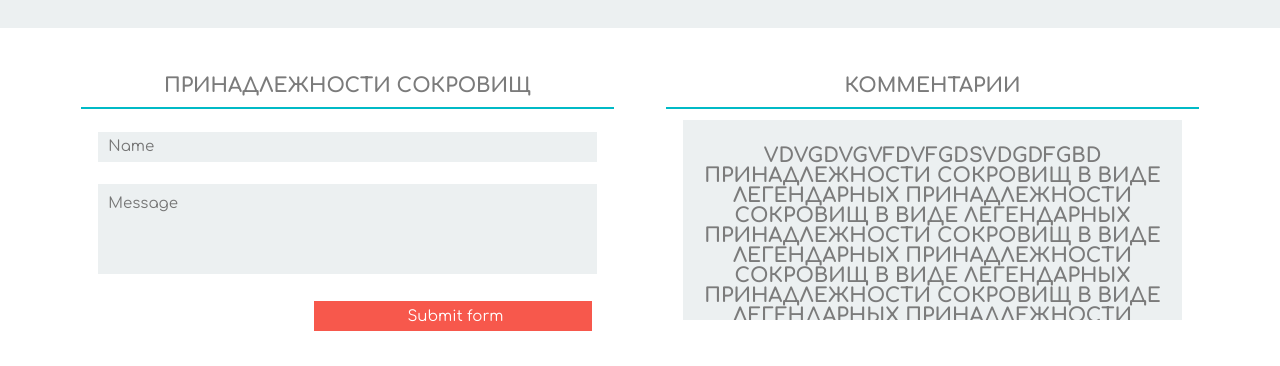
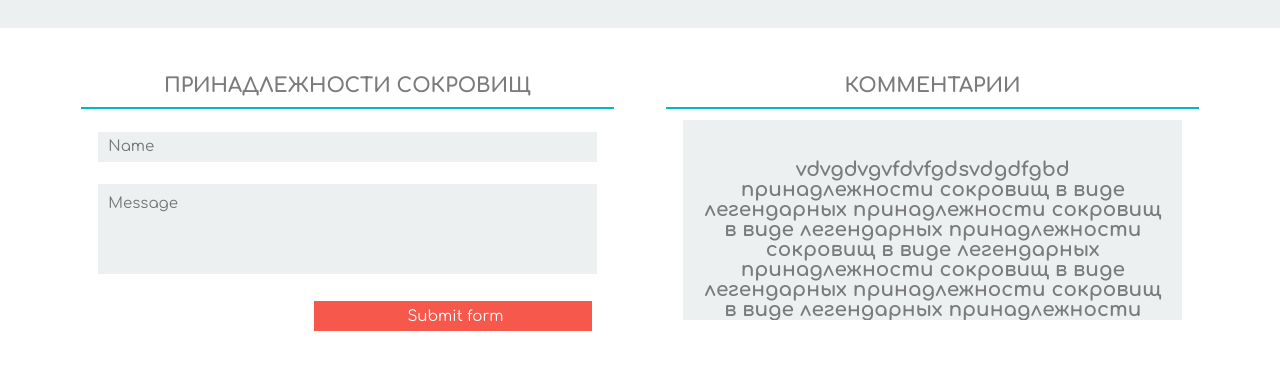
Before and after one commit to sasharr/sto, a plain HTML site: page index.html in a window 1280 px wide. Shown: the part 1820-2186 px from the top of the page. Drawn offline with nearby package versions, Linux system fonts and the light colour scheme; some packages are replaced by stand-ins of ours.

Commit message:
colors change

```diff
--- a/css/_comments.scss
+++ b/css/_comments.scss
@@ -68,13 +68,17 @@
   max-height: 200px;
   overflow-y: scroll;
   background: #ecf0f1;
-  margin: 2% auto;
+  margin: 0 auto;
   padding: 1%
+}
+
+.slider-comments {
+  width: 90%;
+  margin: 0 auto;
 }
 
 .yourcomments {
   text-align: center;
-  text-transform: uppercase;
   color: #7b7b7b;
   font-family: "Comfortaa",sans-serif;
   font-size: 20px;
--- a/css/_hello.scss
+++ b/css/_hello.scss
@@ -42,7 +42,7 @@
   transform: rotate(90deg);
   position: fixed;
   top:50%;
-  right: -3%;
+  right: -6%;
   z-index: 5;
   opacity: 0.8;
   &:hover {
@@ -78,7 +78,8 @@
   max-width: 600px;
   margin: 0 auto;
   padding: 20px 20px;
-  background: #f7584c;
+  background: rgba(0, 186, 198, 0.76);
+  border: 8px solid #363D4E;
 }
 
 .modal_close {
@@ -138,4 +139,22 @@
 }
 
 .error {
-outline: 3px solid #3E465A  }
+outline: 3px solid #f7584c  }
+
+@media screen and (min-width: 2100px) {
+.popup {
+  right: -3%;
+}
+}
+
+@media screen and (max-width: 527px) {
+  .popup {
+    right: -7%;
+  }
+}
+
+@media screen and (max-width: 380px) {
+  .popup {
+    right: -10%;
+  }
+}
--- a/index.html
+++ b/index.html
@@ -498,14 +498,23 @@
             </article>
             <article class="col-xs-12 col-sm-12 col-md-6 col-lg-6 col-right">
                 <h2 class="comments__heading">Комментарии</h2>
-                <div class="comments-box"><p class="yourcomments">vdvgdvgvfdvfgdsvdgdfgbd
+                <div  class="slider-comments">
+                <div class="comments-box">
+                    <p class="yourcomments">vdvgdvgvfdvfgdsvdgdfgbd
                     принадлежности сокровищ в виде легендарных
                     принадлежности сокровищ в виде легендарных
                     принадлежности сокровищ в виде легендарных
                     принадлежности сокровищ в виде легендарных
                     принадлежности сокровищ в виде легендарных
                     принадлежности сокровищ в виде легендарных
-                    принадлежности сокровищ в виде легендарных</p></div>
+                    принадлежности сокровищ в виде легендарных</p>
+                </div>
+                <div class="comments-box">
+                    <p class="yourcomments">vdvgdvgvfdvfgdsvdgdfgbd
+                        принадлежности сокровищ в виде легендарных
+                       </p>
+                </div>
+                </div>
             </article>
         </div>
     </div>
--- a/js/main.js
+++ b/js/main.js
@@ -3,10 +3,10 @@
    $('.popup-form').css("display", "block")
 });
 
-$("#pop-btn").on("click touch", function() {// zamena!!! ajax done!!!
-    $('.thankyou').css("display", "block");
-    $('.online').hide()
-});
+// $("#pop-btn").on("click touch", function() {// zamena!!! ajax done!!!
+//     $('.thankyou').css("display", "block");
+//     $('.online').hide()
+// });
 
 // When the user clicks on button close, close it
     $('.modal_close').on("click touch", function() {
@@ -172,5 +172,13 @@
     });
 
 
-
+$('.slider-comments').slick({
+    dots: false,
+    arrows: false,
+    speed: 300,
+    slidesToShow: 1,
+    slidesToScroll: 1,
+    autoplay: true,
+    autoplaySpeed: 2000
 });
+});
```
Also changed, not shown: css/main.css, 1 other file.
